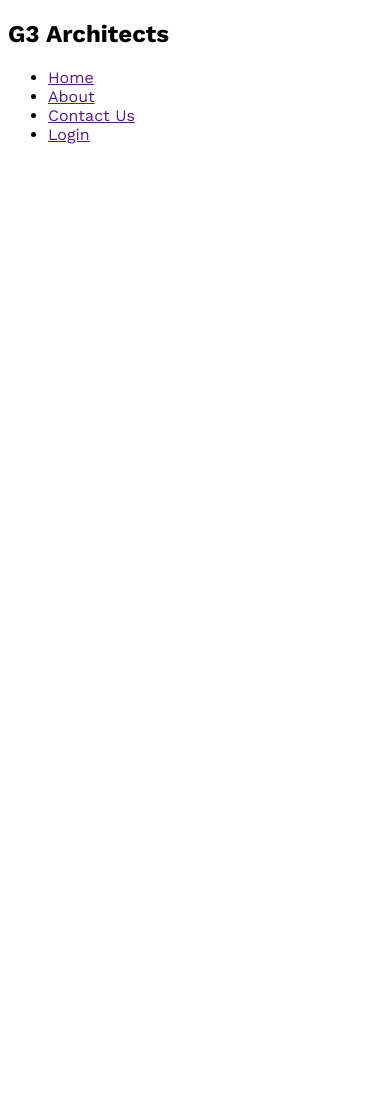
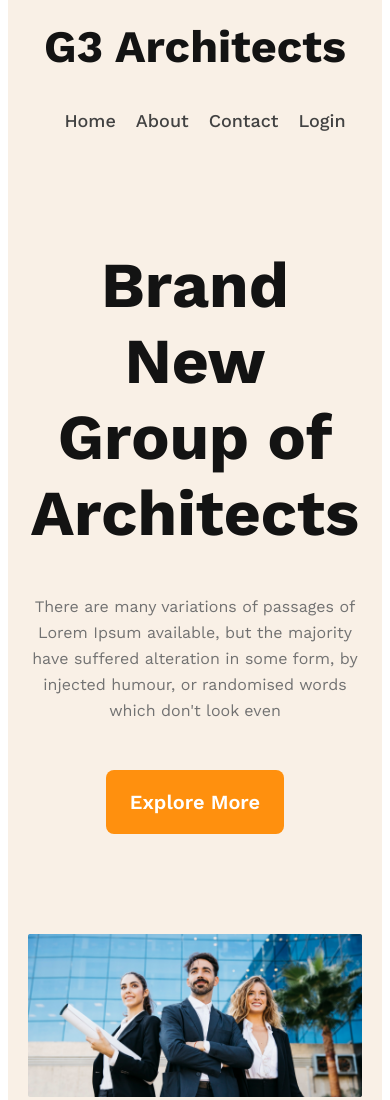
Before and after one commit to TayasirMalek/g3-architect-website, a plain HTML site: page index.html in a window 390 px wide. Shown: the top 1100 px of the page. Before the commit the page ends 844 px from the top, so only its background shows below. Drawn offline with nearby package versions, Linux system fonts and the light colour scheme.

Commit message:
finished the header section with responsive for mobile and medium devices

```diff
--- a/index.html
+++ b/index.html
@@ -1,30 +1,55 @@
 <!DOCTYPE html>
 <html lang="en">
+
 <head>
     <meta charset="UTF-8">
     <meta name="viewport" content="width=device-width, initial-scale=1.0">
     <title>G3 Architect Website</title>
     <link rel="stylesheet" href="style.css">
 </head>
+
 <body>
+    <!-- header start -->
     <header>
         <nav>
-            <h1>
+            <h1 class="nav-title">
                 G3 Architects
             </h1>
             <ul>
                 <li><a href="">Home</a></li>
                 <li><a href="">About</a></li>
-                <li><a href="">Contact Us</a></li>
+                <li><a href="">Contact</a></li>
                 <li><a href="">Login</a></li>
             </ul>
         </nav>
+        <div class="banner">
+            <div class="banner-content">
+                <h1 class="banner-title">Brand New <br> Group of Architects</h1>
+                <p class="banner-desc">
+                    There are many variations of passages of Lorem Ipsum available, but the majority have suffered
+                    alteration in some form, by injected humour, or randomised words which don't look even
+                </p>
+                <button class="btn-primary">Explore More</button>
+            </div>
+            <img src="images/banner.png" alt="">
+        </div>
     </header>
+    <!-- header end -->
     <main>
+        <!-- feature section start -->
+        <section>
+            <div>
 
+            </div>
+            <div>
+
+            </div>
+        </section>
+        <!-- feature section end -->
     </main>
     <footer>
 
     </footer>
 </body>
+
 </html>
--- a/style.css
+++ b/style.css
@@ -1,6 +1,102 @@
 /* Font (work sans) */
 @import url('https://fonts.googleapis.com/css2?family=Poppins:ital,wght@0,100;0,200;0,300;0,400;0,500;0,600;0,700;0,800;0,900;1,100;1,200;1,300;1,400;1,500;1,600;1,700;1,800;1,900&family=Work+Sans:ital,wght@0,100..900;1,100..900&display=swap');
 
-*{
+* {
     font-family: "Work Sans", sans-serif;
+    margin-top: 0;
 }
+
+/* Header styles */
+
+header {
+    background: rgba(196, 112, 15, 0.1);
+    padding: 50px 230px;
+}
+
+nav {
+    display: flex;
+    justify-content: space-between;
+    align-items: center;
+}
+
+.nav-title {
+    color: #131313;
+    font-size: 45px;
+    font-weight: 700;
+}
+
+nav>ul {
+    display: flex;
+}
+
+nav > ul li {
+    list-style-type: none;
+    font-size: 18px;
+    font-weight: 500;
+    margin-right: 20px;
+}
+
+nav li a {
+    text-decoration: none;
+    color: #424242;
+}
+
+/* Banner styles */
+.banner-content {
+    max-width: 860px;
+    text-align: center;
+    margin: 100px auto 50px auto;
+}
+
+.banner-title {
+    color: #131313;
+    font-size: 64px;
+    font-weight: 700;
+}
+
+.banner-desc {
+    color: #727272;
+    font-size: 16px;
+    font-weight: 400;
+    line-height: 26px;
+}
+
+.btn-primary {
+    color: #FFF;
+    font-size: 20px;
+    font-weight: 600;
+    padding: 20px 24px;
+    border: 0;
+    border-radius: 8px;
+    background: #FF900E;
+    margin-top: 30px;
+}
+.banner img{
+    margin-top: 50px;
+    width: 100%;
+}
+
+/* responsive styles */
+/* mobile device */
+
+@media screen and (max-width: 576px) {
+
+    header{
+        padding: 20px;
+    }
+    nav {
+        flex-direction: column;
+    }
+}
+
+/* medium devices */
+
+@media screen and (min-width:576px) and (max-width: 960px) {
+
+    header{
+        padding: 20px;
+    }
+    nav {
+        flex-direction: column;
+    }
+}
```
Also changed, not shown: images/architect.png (added), images/banner.png (added), images/icons/customers.png (added), images/icons/email.png (added), images/icons/projects.png (added), images/icons/ribon.png (added), images/sponsors/amazon.png (added), images/sponsors/figma.png (added), images/sponsors/google.png (added), images/sponsors/spotify.png (added), images/sponsors/telerama.png (added), images/team1.png (added), images/team2.png (added), images/team3.png (added), 1 more files.
